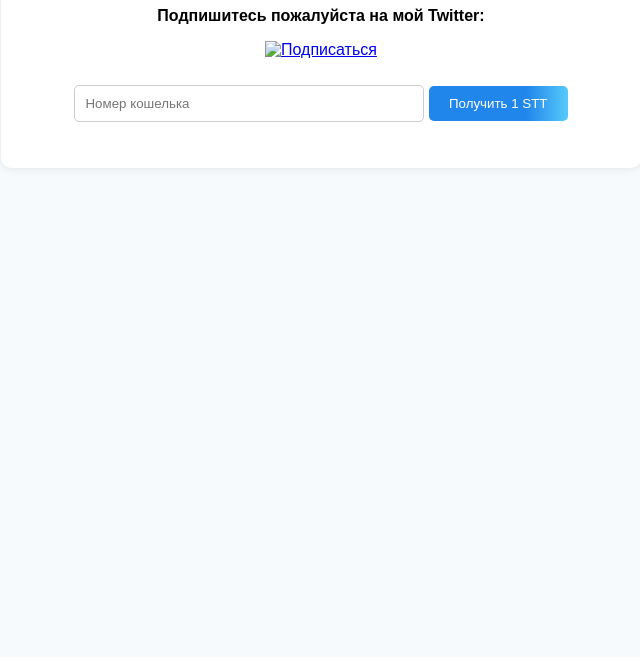
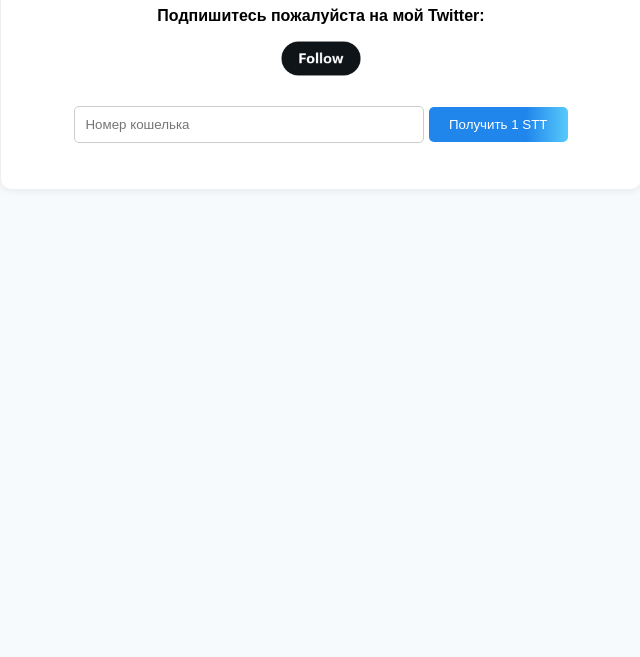
Before and after one commit to BVladimir85/BVladimir85.github.io, a plain HTML site: page index.html in a window 1280 px wide. Shown: the part 143-800 px from the top of the page, without its empty margins (319-959 px from the left). Drawn offline with Linux system fonts and the light colour scheme.

Commit message:
Update index.html

```diff
--- a/index.html
+++ b/index.html
@@ -53,7 +53,7 @@ input {
 <div class="container">
     <h1>Получить бесплатно 1 STT (Somnia)</h1>
     <p><b>Подпишитесь пожалуйста на мой Twitter:</b></p>
-    <p><a href="https://x.com/intent/follow?screen_name=Vladimir529034" target="_blank"><img src="follow.png" width="80" border="0" alt="Подписаться"></a></p>
+    <p><a href="https://x.com/intent/follow?screen_name=Vladimir529034" target="_blank"><img src="img/follow.png" width="80" border="0" alt="Подписаться"></a></p>
     <!-- <p>Введите номер своего кошелька:</p> -->
     <input type="text" id="walletAddress" placeholder="Номер кошелька" style="width: 350px;">
     <button id="getTokenButton">Получить 1 STT</button>
```
